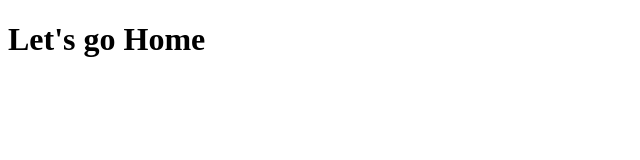
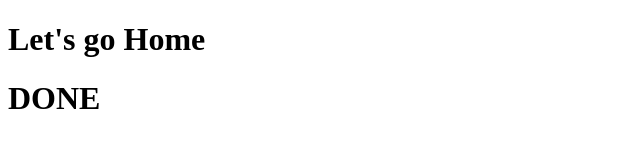
Before and after one commit to Ayush-284/git, a plain HTML site: page index.html in a window 1280 px wide. Shown: the whole page, without its empty margins (0-640 px from the left). Drawn offline with Linux system fonts and the light colour scheme.

Commit message:
second commit

```diff
--- a/index.html
+++ b/index.html
@@ -8,6 +8,7 @@
 <body>
 
 <h1>Let's go Home</h1>
+<h1>DONE</h1>
 
 </body>
 </html>
```
